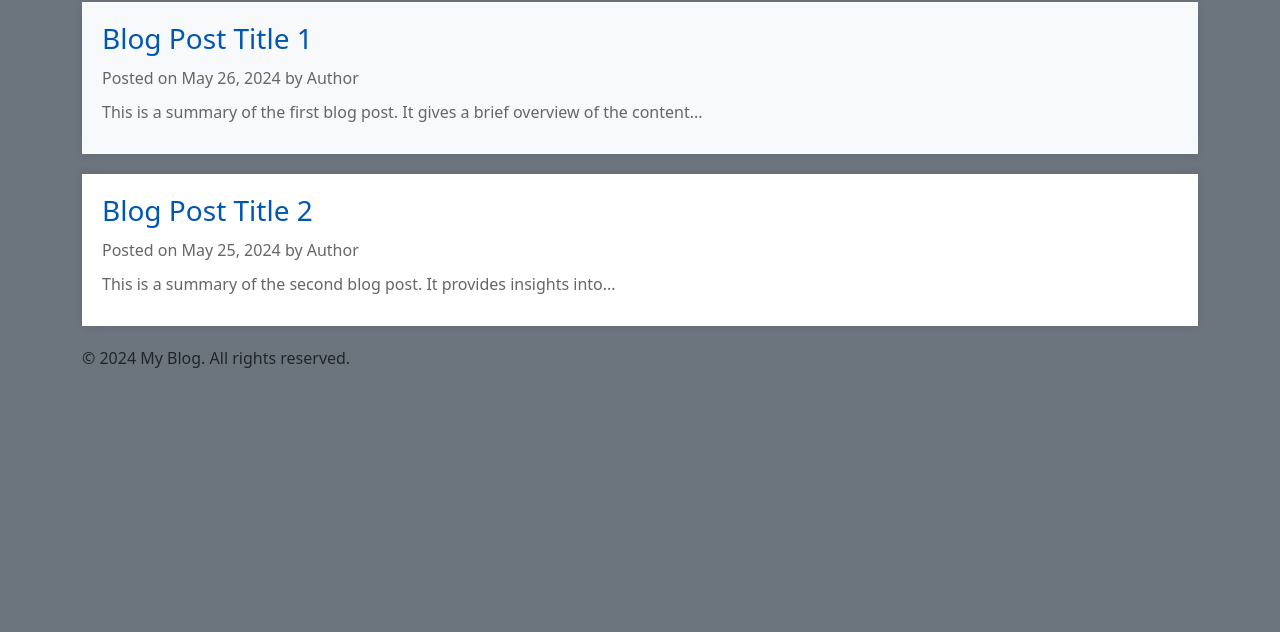
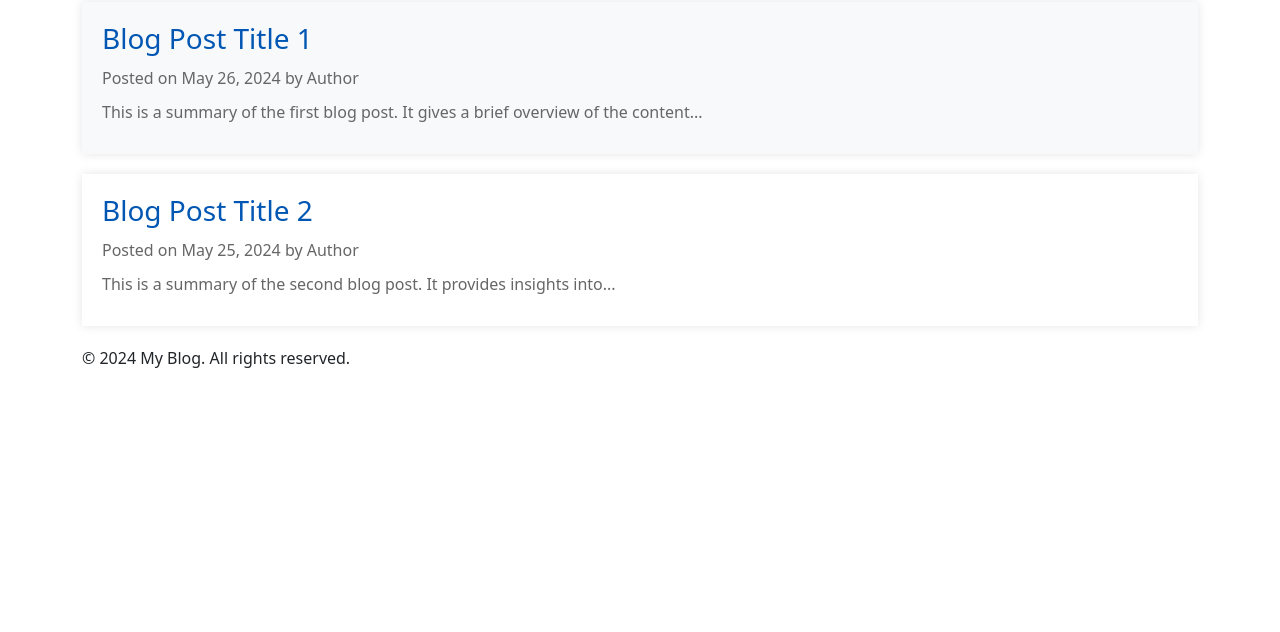
Before and after one commit to soniji-Tanishque33/Blog, a plain HTML site: page blog_page.html in a window 1280 px wide. Shown: the part 168-800 px from the top of the page. Drawn offline with nearby package versions, Linux system fonts and the light colour scheme.

Commit message:
changing the blog page colr to white

```diff
--- a/blog_page.html
+++ b/blog_page.html
@@ -7,7 +7,7 @@
     <link rel="stylesheet" href="blog_page_style.css">
     <link href="https://cdn.jsdelivr.net/npm/bootstrap@5.3.3/dist/css/bootstrap.min.css" rel="stylesheet" integrity="sha384-QWTKZyjpPEjISv5WaRU9OFeRpok6YctnYmDr5pNlyT2bRjXh0JMhjY6hW+ALEwIH" crossorigin="anonymous">
 </head>
-<body class="bg-secondary">
+<body class="">
     <header class="bg-dark text-white">
         <div class="container">
             <h1 class="text-center">Welcome to My Blogs</h1>
```
